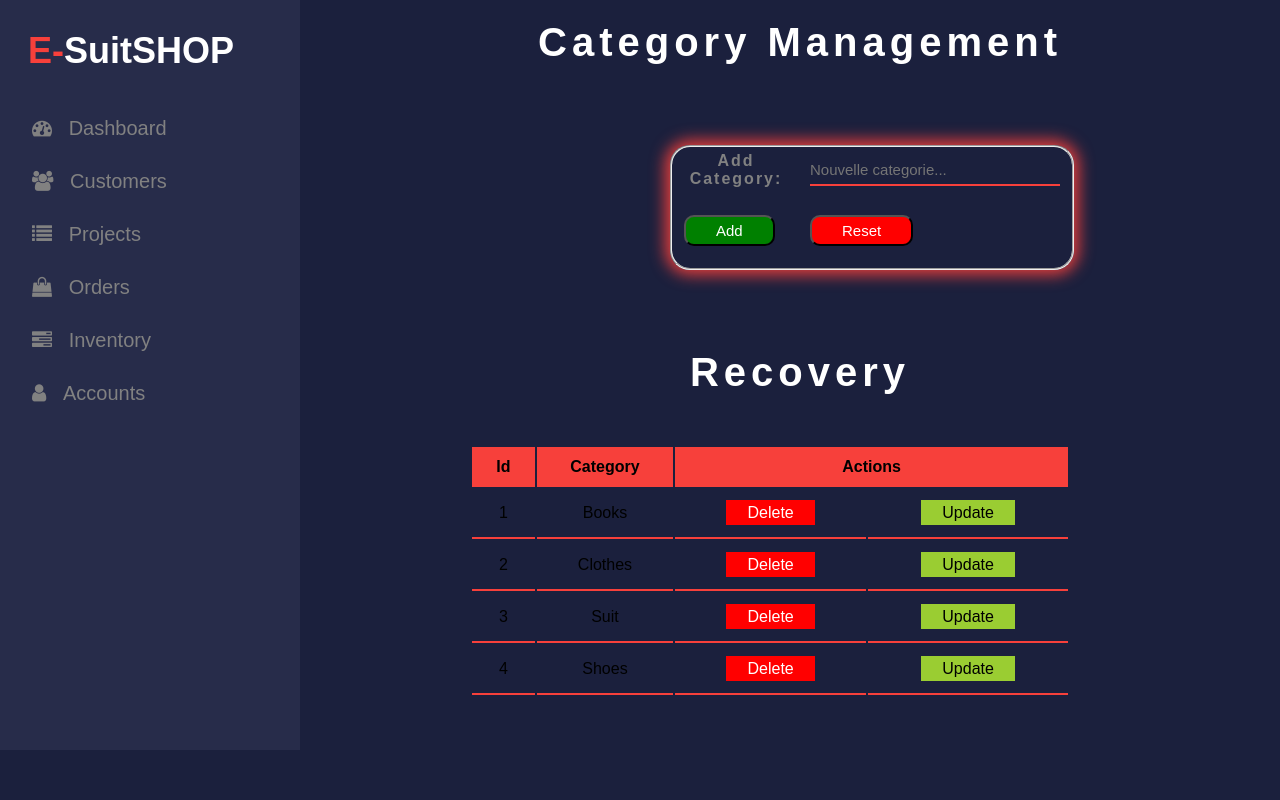
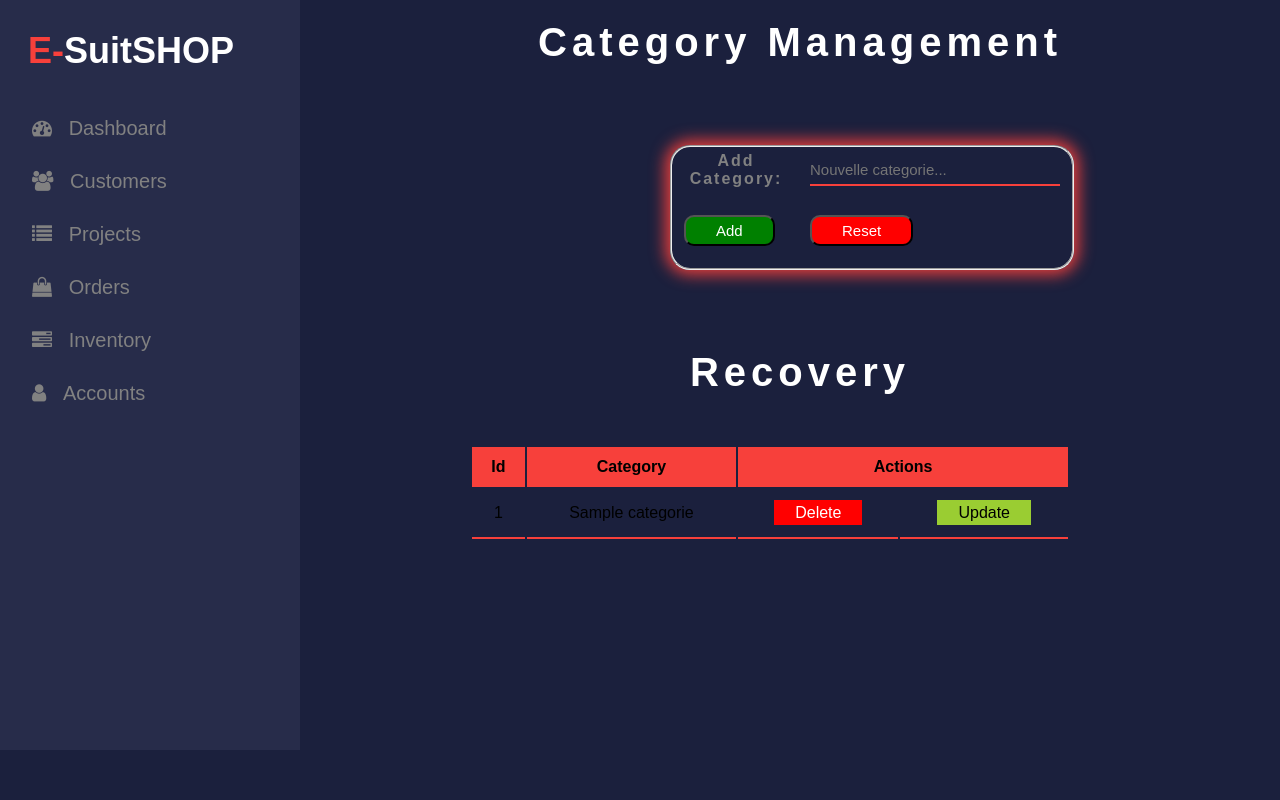
Before and after one commit to ahishakiyeyv/EcommerceProject, a PHP site: page /admin/category.php in a window 1280 px wide. Run offline with PHP 8.4, Linux system fonts and the light colour scheme; tables that the repository leaves empty or names only in its code hold one stand-in row (values such as "Sample post"); some web fonts are replaced.

Commit message:
categorie modified

```diff
--- a/admin/category.php
+++ b/admin/category.php
@@ -1,3 +1,7 @@
+<?php
+include("db.php");
+?>
+
 <!DOCTYPE html>
 <html lang="en">
 <head>
@@ -41,6 +45,9 @@
         </form>
     </fieldset>
 </section>
+<?php
+$select=$bdd->query("SELECT * FROM categorie ORDER BY id_cat");
+?>
 <section class="section02">
     <h1 class="title-reco">Recovery</h1>
     <table class="table01">
@@ -52,34 +59,32 @@
 
             </tr>
         </thead>
+        <?php
+        while($dataselect=$select->fetch()){
+        ?>
         <tbody class="tbody01">
             <tr>
-                <td class="td01">1</td>
-                <td class="td01">Books</td>
+                <td class="td01"><?php echo $dataselect["id_cat"]?></td>
+                <td class="td01"><?php echo $dataselect["nom_cat"]?></td>
                 <td class="td01"><a href="#" class="delete">Delete</a></td>
                 <td class="td01"><a href="#" class="update">Update</a></td>
 
             </tr>
-            <tr>
-                <td class="td01">2</td>
-                <td class="td01">Clothes</td>
-                <td class="td01"><a href="#" class="delete">Delete</a></td>
-                <td class="td01"><a href="#" class="update">Update</a></td>
-            </tr>
-            <tr>
-                <td class="td01">3</td>
-                <td class="td01">Suit</td>
-                <td class="td01"><a href="#" class="delete">Delete</a></td>
-                <td class="td01"><a href="#" class="update">Update</a></td>
-            </tr>
-            <tr>
-                <td class="td01">4</td>
-                <td class="td01">Shoes</td>
-                <td class="td01"><a href="#" class="delete">Delete</a></td>
-                <td class="td01"><a href="#" class="update">Update</a></td>
-            </tr>
+           <?php
+        }
+           ?>
         </tbody>
     </table>
 </section>
 </body>
 </html>
+<?php
+if(isset($_POST["submit"])){
+    $categorie=$_POST["categorie"];
+    $insert=$bdd->prepare("INSERT INTO categorie(nom_cat)VALUES(?)");
+    $insert->execute(array($categorie));
+    echo "<script>alert('Category added successfully')</script>";
+}else{
+    echo "<script>alert('Data error!')</script>";
+}
+?>
--- a/admin/css/product.css
+++ b/admin/css/producte.css
@@ -63,7 +63,7 @@ body{
 }
 fieldset{
     width:350px;
-    margin:80px 350px;
+    margin:80px 300px;
     border-radius:20px;
     box-shadow: 0px 0px 15px 5px rgba(247,64,59,0.9);
 }
--- /dev/null
+++ b/admin/db.php
@@ -0,0 +1,3 @@
+<?php
+$bdd=new PDO('mysql:host=localhost;dbname=eshop;charset=utf8','root','');
+?>
--- a/admin/product.php
+++ b/admin/product.php
@@ -5,7 +5,7 @@
     <meta http-equiv="X-UA-Compatible" content="IE=edge">
     <meta name="viewport" content="width=device-width, initial-scale=1.0">
     <link rel="stylesheet" href="https://cdnjs.cloudflare.com/ajax/libs/font-awesome/4.7.0/css/font-awesome.min.css">
-    <link rel="stylesheet" href="css/product.css">
+    <link rel="stylesheet" href="css/producte.css">
     <title>Product | SuitSHOP</title>
 </head>
 <body>
@@ -31,7 +31,7 @@
                 <h3 class="h3-form">Image:</h3>
                 <li class="li-form"><input type="file" name="image" class="inpt-img"></li>
                 <h3 class="h3-form">Category:</h3>
-                <li class="li-form"><select name="" class="inpt">
+                <li class="li-form"><select name="" class="inpt-select">
                     <option value="">----------</option>
                     <option value="1">Books</option>
                     <option value="2">Suit</option>
```
